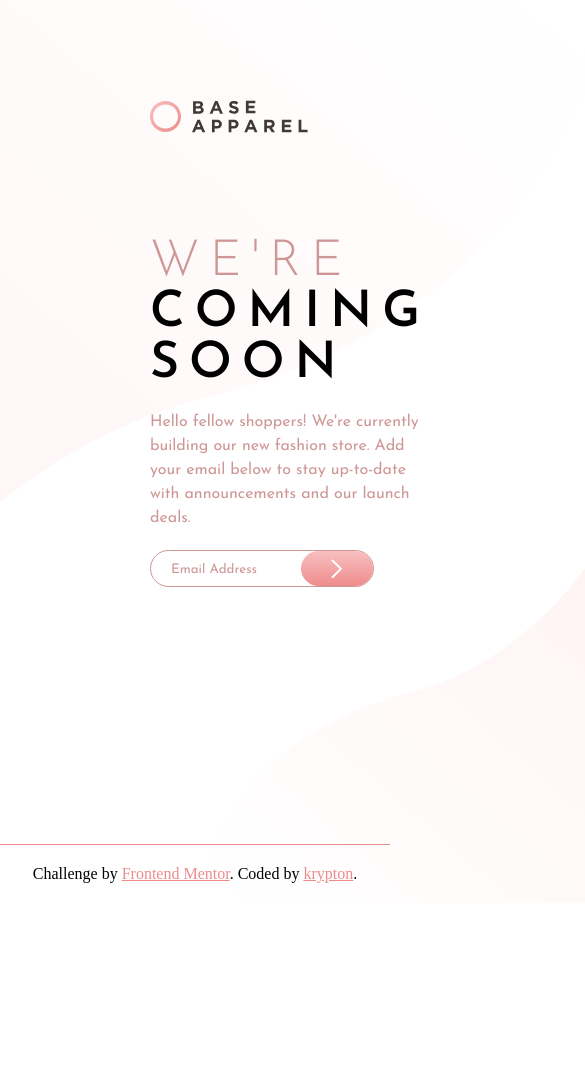
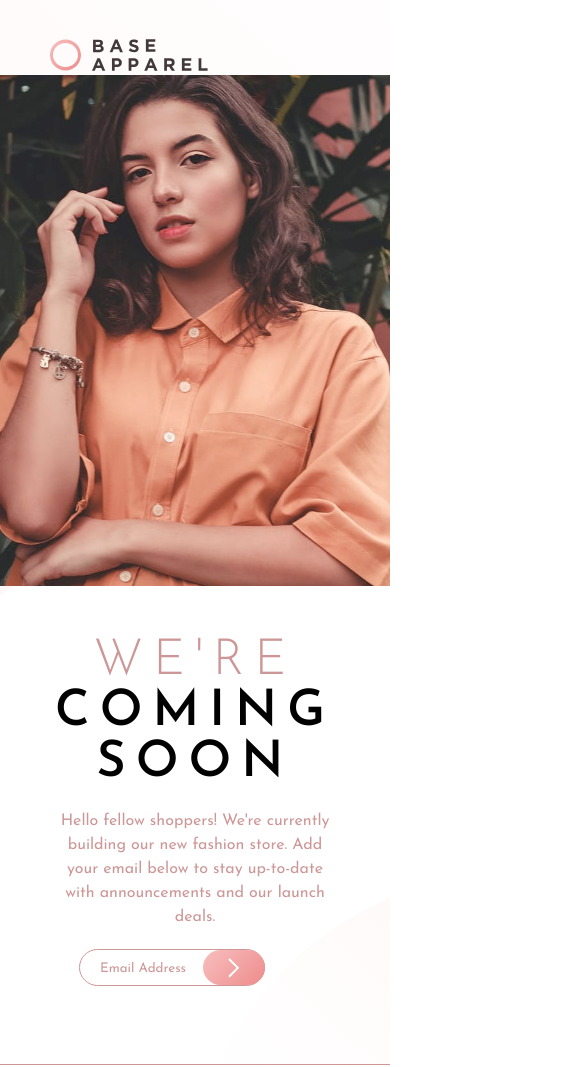
Before and after one commit to madhusudanbabar/FM-coming_soon, a plain HTML site: page index.html in a window 390 px wide. Shown: the top 1067 px of the page, 585 px wide, since content can reach past the window. Before the commit the page ends 903 px from the top, so only its background shows below. Drawn offline with Linux system fonts and the light colour scheme.

Commit message:
mobile view complete

```diff
--- a/index.html
+++ b/index.html
@@ -38,7 +38,7 @@
         <form class="card__form">
           <div class="card__group">
             <input type="email" name="email" placeholder="Email Address" id="email" class="card__input" />
-            <button class="card__cta">
+            <button class="card__cta" name="send" aria-label="send">
               <img src="./images/icon-arrow.svg" alt="" />
             </button>
           </div>
--- a/style.scss
+++ b/style.scss
@@ -6,27 +6,52 @@
     box-sizing: inherit;
 }
 
+
+:root{
+    --faint-red: hsl(0, 36%, 70%);
+    --soft-red: hsl(0, 93%, 68%);
+    --grad-faint-red: hsl(0, 80%, 86%);
+    --grad-faint-red-2: hsl(0, 74%, 74%);
+
+}
+
 html{
     font-size: 62.5%;
 }
+
 
 body{
     box-sizing: border-box;
     font-size: 1.6rem;
     background: url("./images/bg-pattern-desktop.svg");
+    background-repeat: no-repeat;
     background-size: cover;
     background-position: center;
 }
 
+
 .card{
 
+    position: relative;
     --ip-offset: 2rem;
     height: 100vh;
     display: flex;
     // align-items: stretch;
 
+    @media only screen and (max-width: 500px) {
+        flex-direction: column-reverse;
+        height: auto;
+    }
+
     &__logo{
+        margin-top: 2rem;
         margin-bottom: 10rem;
+
+        @media only screen and (max-width: 500px) {
+            position: absolute;
+            top: 3.675rem;
+            transform: translateY(-50%);
+        }
     }
 
 
@@ -36,7 +61,14 @@ body{
         flex-direction: column;
         justify-content: flex-start;
         padding: 5rem 10rem;
-        margin: 5rem 10rem auto 5rem;
+        margin: auto 6rem auto 5rem;
+
+        @media only screen and (max-width: 500px) {
+            flex: 1 1 100%;
+            padding: 5rem;
+            margin: 0;
+            text-align: center;
+        }
     }
 
     &__title{
@@ -48,7 +80,7 @@ body{
 
         &--colored{
             font-weight: 300;
-            color: hsl(0, 36%, 70%);
+            color: var(--faint-red);
         }
 
         &:last-of-type{
@@ -57,7 +89,7 @@ body{
     }
 
     &__info{
-        color: hsl(0, 36%, 70%);
+        color: var(--faint-red);
         font-family: 'Josefin Sans', sans-serif;
         font-weight: normal;       ;
         margin-bottom: 2rem;
@@ -67,30 +99,36 @@ body{
     &__group{
         display: flex;
         align-items: stretch;
+
+        @media only screen and (max-width: 500px) {
+            width: 80%;
+            margin: 0 auto;
+        }
     }
 
     &__input{
-        border: 1px solid hsl(0, 36%, 70%);
+        border: 1px solid var(--faint-red);
         border-radius: 5rem;
         width: 80%;
         padding-left: var(--ip-offset);
 
         &::placeholder{
-            color: hsl(0, 36%, 70%);
+            color: var(--faint-red);
             display: inline-block;
             font-family: 'Josefin Sans', sans-serif;
         }
 
         &:focus{
             outline: none;
-            box-shadow: 0 0 5px hsl(0, 36%, 70%);
+            box-shadow: 0 0 5px var(--faint-red);
         }
+
     }
 
     &__cta{
-        --width: 3rem;
+        --width: 2.5rem;
         appearance: none;
-        background: linear-gradient(hsl(0, 80%, 86%), hsl(0, 74%, 74%));
+        background: linear-gradient(135deg, var(--grad-faint-red), var(--grad-faint-red-2));
         display: flex;
         align-items: center;
         padding: .75rem var(--width);
@@ -98,15 +136,15 @@ body{
         margin: 1px;
         border-radius: 5rem;
         // margin-left: -5.25rem;
-        // width of button + icon width + border width
-        margin-left: calc((var(--width)*2 + 12px + 1px) * -1);
+        // width of button + icon width
+        margin-left: calc((var(--width)*2 + 12px ) * -1);
     }
 
     &__label{
         padding-left: var(--ip-offset);
         margin-top: 1rem;
         display: inline-block;
-        color: hsl(0, 36%, 70%);
+        color: var(--faint-red);
         visibility: hidden;
         opacity: 0;
     }
@@ -118,6 +156,11 @@ body{
 
     &__image-box{
         flex: 0 0 40%;
+
+        @media only screen and (max-width: 500px) {
+            flex: 1 1 100%;
+            margin-top: 7.5rem;
+        }
     }
 
     &__image{
@@ -125,12 +168,14 @@ body{
         height: 100%;
         object-fit: cover;
         display: block;
+
     }
 }
 
 footer{
-    border-top: 1px solid hsl(0, 74%, 74%);
+    border-top: 1px solid var(--faint-red);
     font-size: 1.6rem;
+    font-family: 'Josefin Sans', sans-serif;        ;
     padding: 2rem;
 
     .attribution {
@@ -138,6 +183,6 @@ footer{
       }
 
       .attribution a {
-        color: hsl(0, 74%, 74%);
+        color: var(--soft-red);
       }
 }
```
Also changed, not shown: style.css, 1 other file.
